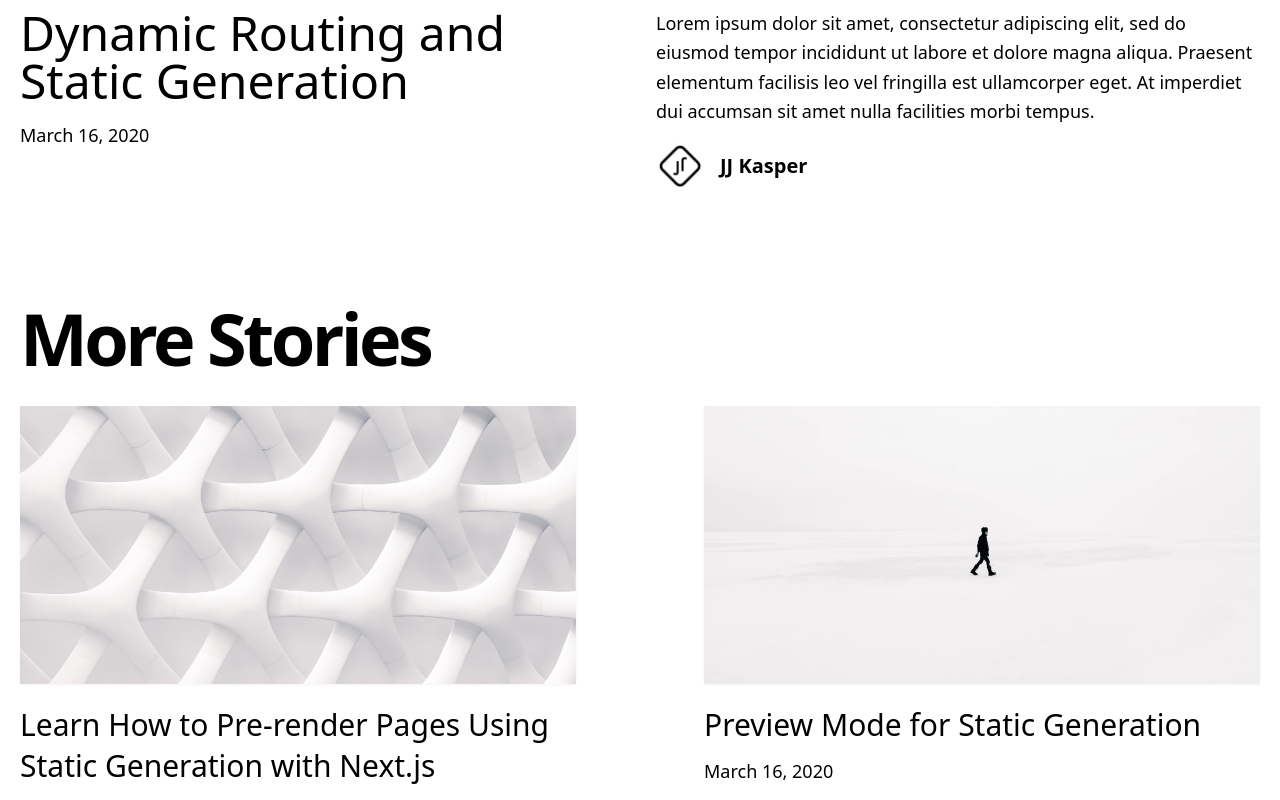
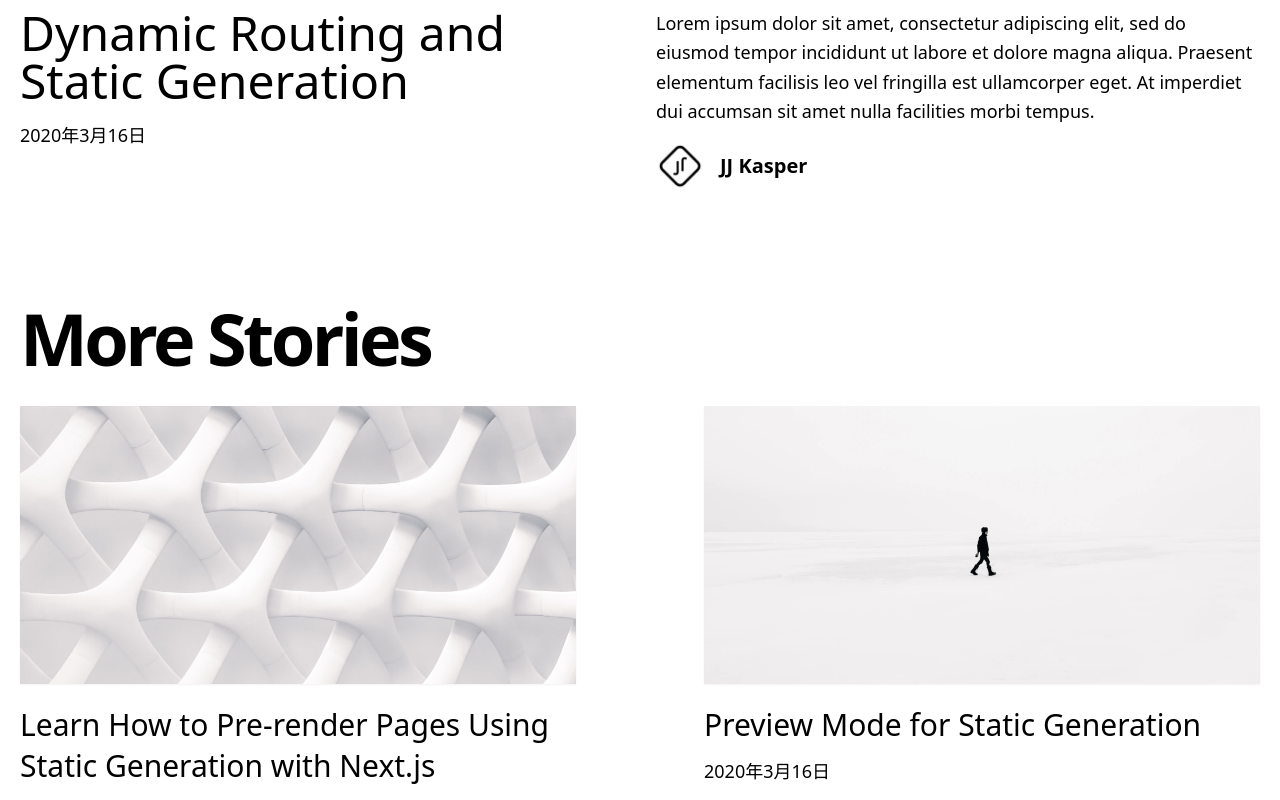
Before and after one commit to t-kawamura1/blog-iberico, a Next.js app in the folder iberico/: page / in a window 1280 px wide. Shown: the part 920-1720 px from the top of the page. Built offline with nearby package versions, Linux system fonts and the light colour scheme.

Commit message:
日付のフォーマットを日本の表記に変更

```diff
--- a/iberico/components/date-formatter.tsx
+++ b/iberico/components/date-formatter.tsx
@@ -6,7 +6,7 @@
 
 const DateFormatter = ({ dateString }: Props) => {
   const date = parseISO(dateString)
-  return <time dateTime={dateString}>{format(date, 'LLLL	d, yyyy')}</time>
+  return <time dateTime={dateString}>{format(date, 'yyyy年M月d日')}</time>
 }
 
 export default DateFormatter
```
